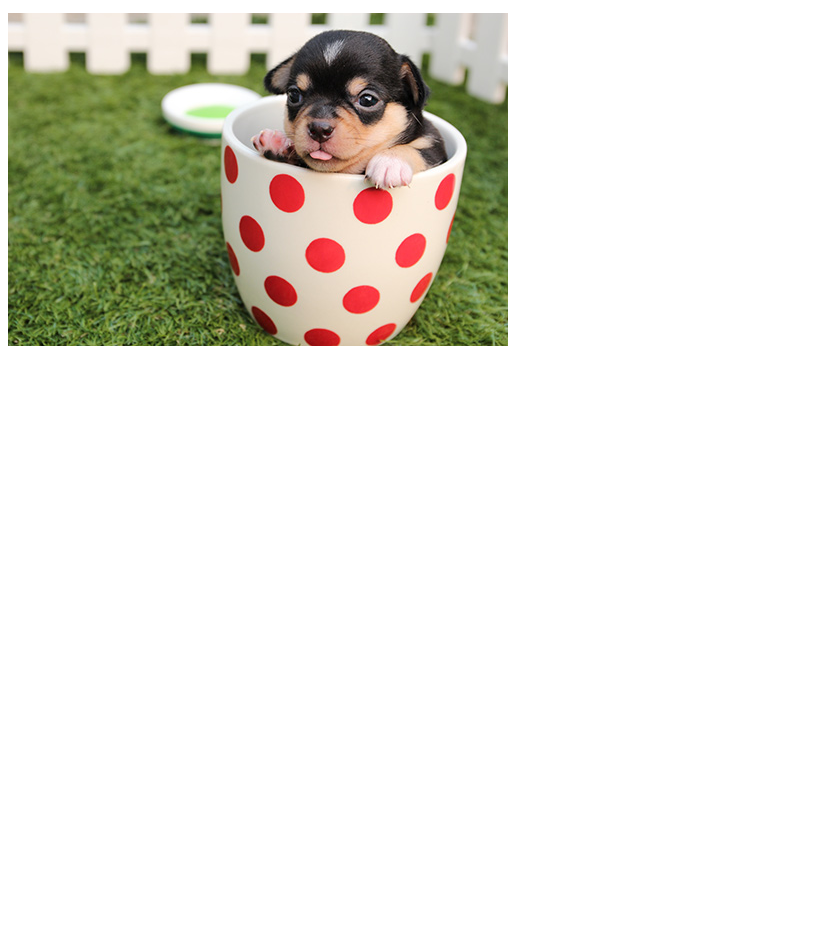
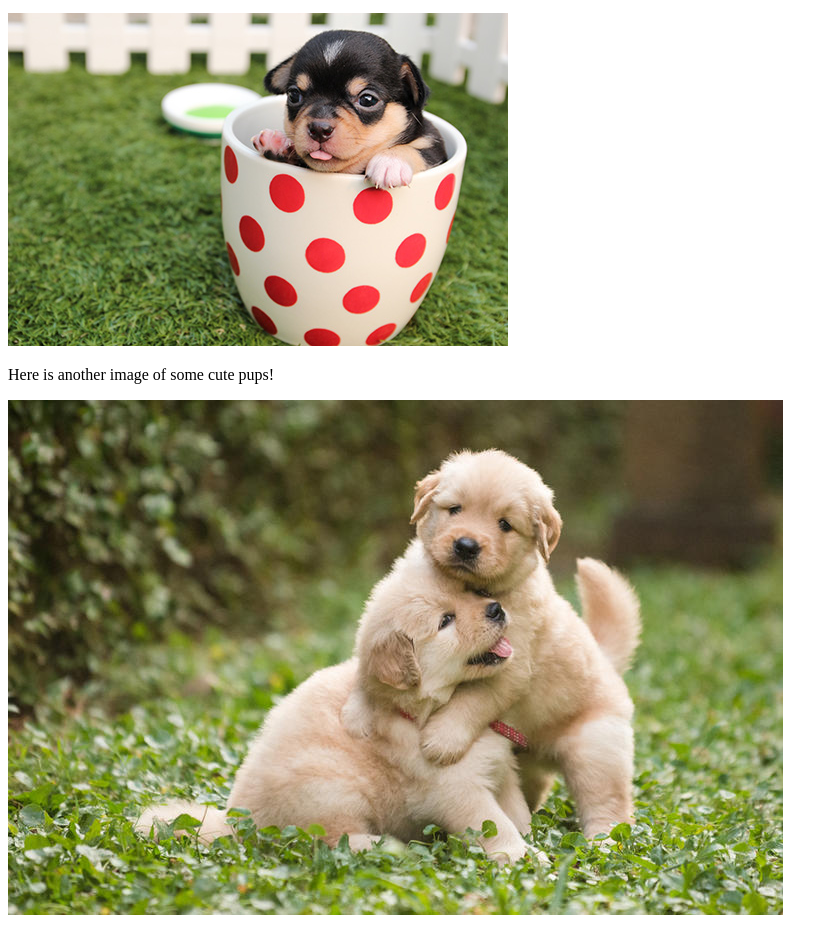
Before and after one commit to whipplewalker/ArielJZ123Week1.github.io, a plain HTML site: page file-path-examples/index.html in a window 1280 px wide. Shown: the part 127-1054 px from the top of the page, without its empty margins (0-838 px from the left). Before the commit the page ends 800 px from the top, so only its background shows below. Drawn offline with Linux system fonts and the light colour scheme.

Commit message:
Completed problems 2 and 3 of part 1

```diff
--- a/file-path-examples/index.html
+++ b/file-path-examples/index.html
@@ -17,5 +17,8 @@
         <!-- In the example below, we're using a relative file path to go into the images folder and show pup-in-cup.jpg -->
         <img src="images/lilteapup.jpg" alt="Chihuahua puppy in a cup with red polka dots">
 
+        <p>Here is another image of some cute pups!</p>
+        <img src="images/cutestuff/pups.jpg" alt="Two dogs playing!">
+
     </body>
 </html>
```
Also changed, not shown: file-path-examples/resources/useful-links.html (+1 -0 lines).
